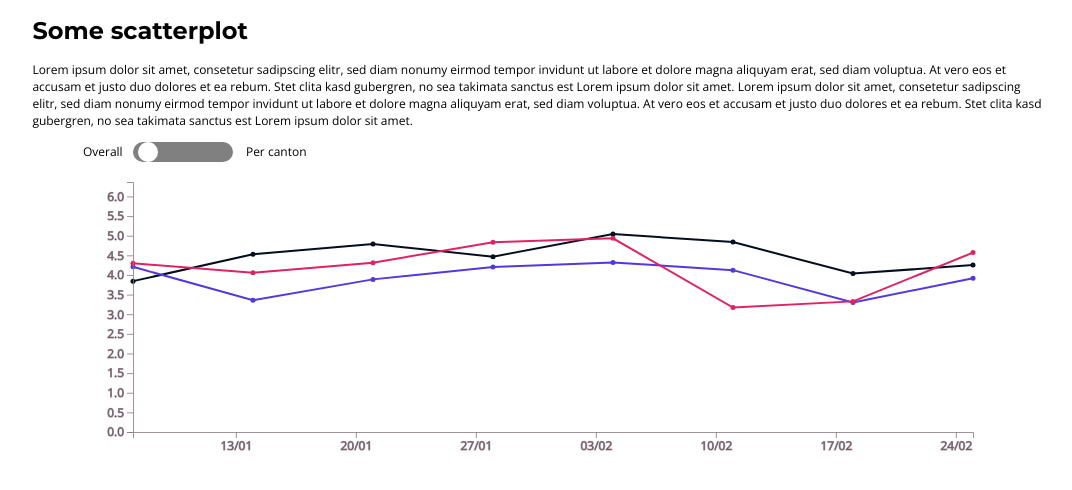
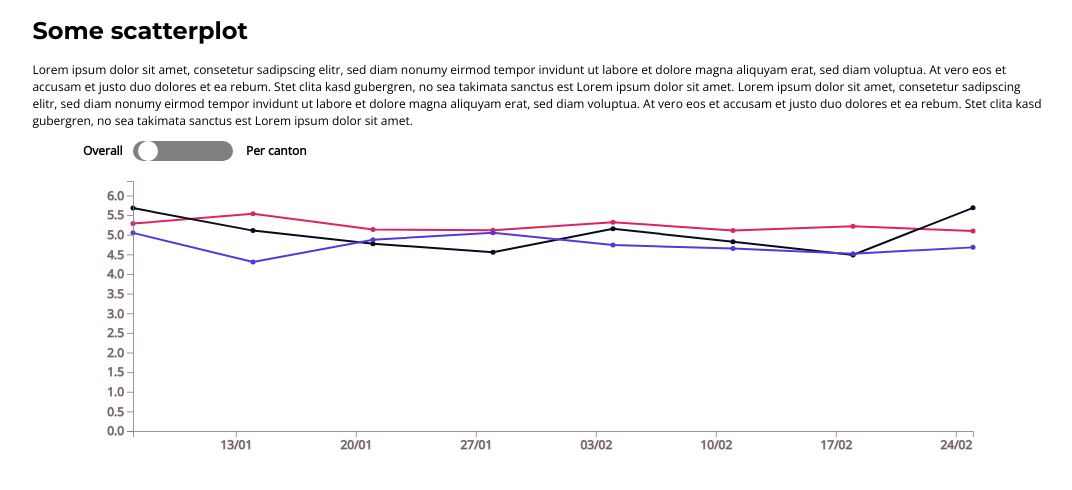
Before and after one commit to lucienbaumgartner/frontend-ddl, a plain HTML site: page graphics/scatter-plot/index.html in a window 1280 px wide. Shown: the whole page, without its empty margins (102-1174 px from the left). Drawn offline with nearby package versions, Linux system fonts and the light colour scheme.

Commit message:
full functionality

```diff
--- a/graphics/scatter-plot/script.js
+++ b/graphics/scatter-plot/script.js
@@ -1,30 +1,27 @@
+// set switch toggle to false
 document.getElementById("switch").checked = false;
 
-// parameetr variables
-var top_n = 3;
-var kt = 'Wallis';
-// set the dimensions and margins of the graph
-
-var margin = {top: 20, right: 20, bottom: 30, left: 50},
+// parameter variables
+var top_n = 3,
+    kt = 'overall',
+    colors_string = ['#DD2461', '#020D1F', '#5438dc'],
+    // dimensions and margins of the graph
+    margin = {top: 20, right: 20, bottom: 30, left: 50},
     width = document.getElementById('wrapper').offsetWidth - margin.left - margin.right,
-    height = 300 - margin.top - margin.bottom;
-console.log(document.getElementById('wrapper').offsetWidth);
-// parse the date / time
-var parseTime = d3.timeParse("%d-%b-%y");
-
-// set the ranges
-var x = d3.scaleTime().range([0, width]);
-var y = d3.scaleLinear().range([height, 0]);
-
+    height = 300 - margin.top - margin.bottom,
+    // get the date / time parser with the right format
+    parseTime = d3.timeParse("%d-%b-%y"),
+    // set the ranges for the axes
+    x = d3.scaleTime().range([0, width]),
+    y = d3.scaleLinear().range([height, 0]),
     // define the line
-var valueline = d3.line()
+    valueline = d3.line()
       .x(function(d) { return x(d.date); })
-    .y(function(d) { return y(d.Twitter_Success_Score); });
-
+      .y(function(d) { return y(d.Twitter_Success_Score); }),
     // append the svg obgect to the body of the page
     // appends a 'group' element to 'svg'
     // moves the 'group' element to the top left margin
-var svg = d3.select(".wrapper").append("svg")
+    svg = d3.select(".wrapper").append("svg")
         .attr("width", width + margin.left + margin.right)
         .attr("height", height + margin.top + margin.bottom)
       .append("g")
@@ -50,33 +47,12 @@ function firstDayOfWeek (year, week) {
     d.setDate(d.getDate() - 3);
     return d;
 }
-/*
-function multiFilter (arr, filters)  {
-    const filterKeys = Object.keys(filters);
 
-    return arr.filter(eachObj => {
-        return filterKeys.every(eachKey => {
-
-            if (!filters[eachKey].length) {
-                return true;
-            }
-
-            if (eachObj[eachKey].id) {
-                return filters[eachKey].includes(eachObj[eachKey].id );
-            } else {
-                return filters[eachKey].some(f => eachObj[eachKey].some(v => v.id === f));
-            }
-        });
-    });
-}
-*/
 // function to draw the data
 function draw() {
   // Get the data
   d3.csv("Twitter_Score.csv", function(error, data) {
     if (error) throw error;
-    console.log(data);
-    //data = data.filter(function(d) { !d.Canton == ''; } );
 
     // format the data
     data.forEach(function(d) {
@@ -88,6 +64,74 @@ function draw() {
     // Scale the range of the data
     x.domain(d3.extent(data, function(d) { return d.date; }));
     y.domain([0, d3.max(data, function(d) { return d.Twitter_Success_Score; })]);
+
+    // logical branching between overall and canton specific scores
+    if (kt=='overall') {
+      // limit the scope of filtering to cantonal actors
+      data = data.filter(f => !f.Canton == "");
+      // aggregate data (avg twitter score per user)
+      var nested_data = d3.nest()
+        .key(function(d) { return d.User_id; })
+        .rollup(function(v) { return d3.sum(v, function(d) { return d.Twitter_Success_Score; }); })
+        .entries(data);
+      // sort by avgs
+      nested_data.sort(function(a, b) {return d3.descending(+a.value, +b.value)});
+      // take the :top_n: users
+      var sliced_data = nested_data.slice(0,top_n);
+      // get the IDs of the top candidates
+      var ids = []
+      sliced_data.forEach(function(d){ ids.push(parseInt(d.key, 10)); });
+      // cycle through IDs to isolate the users
+      var subset = [];
+      var i;
+      for (i = 0; i < ids.length; i++) {
+        subset.push(data.filter(f => f.User_id == ids[i]))
+      }
+      // define the color domain via user ID
+      var color = d3.scaleOrdinal().domain(ids).range(colors_string)
+      // collapse nested arrays
+      var merged = [].concat.apply([], subset);
+
+      // call graphics elements
+      // lines
+      subset.forEach(
+        function(d){
+          console.log(d);
+          // console.log(subset.filter(function(x){ return x.User_id == d;}));
+          var path = svg.append("path")
+              .data(d)
+              .attr("class", "line")
+              .style("stroke", function(d) { // Add dynamically
+                    return d.color = color(d.User_id); })
+              .attr("d", valueline(d));
+        }
+      )
+      // circles
+      svg.selectAll(".dot")
+          .data(merged)
+        .enter().append("circle")
+          .attr('class', 'dot')
+          .attr("r", 0)
+          .attr("cx", function(d) { return x(d.date); })
+          .attr("cy", function(d) { return y(d.Twitter_Success_Score); })
+          .style("fill", function(d) { return color(d.User_id); })
+        .transition()
+          .duration(document.getElementById('wrapper').offsetWidth * 2)
+          .attr("r", 2.5);
+      // add the x axis
+      svg.append("g")
+          .attr("class", "axis")
+          .attr("transform", "translate(0," + height + ")")
+          .call(d3.axisBottom(x)
+            .ticks(5)
+            .tickFormat(d3.timeFormat("%d/%m")));
+      // add the y axis
+      svg.append("g")
+          .attr("class", "axis")
+          .call(d3.axisLeft(y));
+
+    }else{
+      // aggregate on canton and user level
       var nested_data = d3.nest()
         .key(function(d) { return d.Canton; })
         .key(function(d) { return d.User_id; })
@@ -98,71 +142,46 @@ function draw() {
           return d3.descending(+a.value, +b.value)
         });
       });
-    console.log(nested_data);
+      // isolate cantons
       var cantons = []
       nested_data.forEach(function(d) { cantons.push(d.key); });
       cantons = cantons.sort().filter( function(x){ return !x ==""});
-    console.log(cantons);
-
+      // create dropdown menu to select canton based on canton list
       var dropper = document.getElementById('drop-down')
-
       cantons.forEach(function(d) {
         var opt = document.createElement('option');
         opt.value = d;
         opt.innerHTML = d;
         dropper.appendChild(opt);
       })
-
+      // filter the :n_top: candidates
       var sliced_data = []
       nested_data.forEach(function(d) {
-      sliced_data.push({'Canton' : d.key, 'vars' : d.values.slice(0,3).filter( function(x){ return x.value > 0; })});
+        sliced_data.push({'Canton' : d.key, 'vars' : d.values.slice(0,top_n).filter( function(x){ return x.value > 0; })});
       });
-    console.log(sliced_data);
-
+      // get their IDs
       var ids = []
       sliced_data.forEach(function(d){ d.vars.forEach(function(x){ ids.push(parseInt(x.key, 10)); }); });
-    console.log(ids);
-    /*
-    var dummy = [{User_id: '1', name: 'a'}, {User_id: '2', name: 'b'}, {User_id: '3', name: 'c'}]
-    var ids = [1,2]
-    console.log(ids);
-    console.log(dummy);
-
-    const result = dummy.filter(f => ids.includes(parseInt(f.User_id, 10)));
-    console.log(result);
-
-    console.log(data.User_id);
-    */
-    /*
-    let filters = {
-    User_id: ids,
-    Canton: kt
-    };
-    console.log(data);
-    console.log(filters);
-    console.log(multiFilter(data, filters));
-    console.log(data.forEach(function(d) { multiFilter(d, filters); }));
-    */
-    //console.log(data.filter(f => ids.includes(parseInt(f.User_id), 10)).forEach(function(x){x.filter(x.Canton==kt);}));
-    // Add the valueline path.
-    //data.forEach(function(x){console.log(parseInt(x.User_id, 10));});
+      // create the subset based on their IDs
       var subset = data.filter(f => ids.includes(parseInt(f.User_id), 10) && f.Canton == kt)
-    console.log(subset);
-
+      // get unique IDs
       var elements = [];
       subset.forEach(function(d){ elements.push(d.User_id); });
       elements = [...new Set(elements)];
       console.log(elements);
-
+      // group data on candidate level
       var dataNest = d3.nest()
             .key(function(d) {return d.User_id;})
             .entries(subset);
-
-    var color = d3.scaleOrdinal().domain(elements).range(['#020D1F',  '#5438dc', '#DD2461'])
-
+      console.log(elements);
+      // create color scale based on user IDs
+      var color = d3.scaleOrdinal().domain(elements).range(colors_string)
+      // call svg elements
+      //lines
       dataNest.forEach(
         function(d){
-        // console.log(subset.filter(function(x){ return x.User_id == d;}));
+          console.log(d);
+          console.log(subset.filter(function(x){ return x.User_id == d;}));
           var path = svg.append("path")
               .data([subset.filter(function(x){ return x.User_id == d; })])
               .attr("class", "line")
@@ -171,22 +190,7 @@ function draw() {
               .attr("d", valueline(d.values));
         }
       )
-    /*
-    var path = document.querySelector('.path');
-    var length = path.getTotalLength();
-    path
-      .style('stroke-dasharray', 1000)
-      .style('stroke-dashoffset', 1000)
-      .style('animation', 'dash 5s linear alternate forward')
-      */
-    /*
-    svg.append("path")
-        .data([data.filter(f => ids.includes(parseInt(f.User_id), 10) && f.Canton == kt)])
-        .attr("class", "line")
-        .attr("d", valueline);
-    */
-
-    // add dots to plot
+      // add circles to plot
       svg.selectAll(".dot")
           .data(data.filter(f => ids.includes(parseInt(f.User_id), 10) && f.Canton == kt))
         .enter().append("circle")
@@ -198,7 +202,6 @@ function draw() {
         .transition()
           .duration(document.getElementById('wrapper').offsetWidth * 2)
           .attr("r", 2.5);
-
       // add the x axis
       svg.append("g")
           .attr("class", "axis")
@@ -206,17 +209,28 @@ function draw() {
           .call(d3.axisBottom(x)
             .ticks(5)
             .tickFormat(d3.timeFormat("%d/%m")));
-
       // add the y axis
       svg.append("g")
           .attr("class", "axis")
           .call(d3.axisLeft(y));
+
+    };
   });
 };
 
-// call the funtion initially
+// canton vs. overall
+// add even listener for whenever the user toggles between overall and canton view
+document.getElementById("switch").addEventListener("change", function(x){
+  if (document.getElementById("switch").checked){
+    kt = 'Aargau'
+  }else{
+    kt = 'overall'
+  }
+  d3.selectAll("g > *").remove();
   draw();
+});
 
+// add event listener for whenever a new new canton is chosen
 function changeEventHandler(event) {
   kt = event.target.value;
   console.log(kt);
@@ -224,9 +238,5 @@ function changeEventHandler(event) {
   draw();
 }
 
-function changeToggle(event) {
-  kt = event.target.value;
-  console.log(kt);
-  d3.selectAll("g > *").remove()
+// call the svg initially
 draw();
-}
--- a/graphics/scatter-plot/styles.css
+++ b/graphics/scatter-plot/styles.css
@@ -27,6 +27,7 @@ svg {
 }
 select {
   margin: 0px 10px;
+  vertical-align: middle;
 }
 
 .outer-container {
@@ -70,6 +71,7 @@ select {
 
 .toggle-text {
   vertical-align: middle;
+  font-weight: bold;
 }
 
 input[type=checkbox]{
```
Lines whose indentation alone changed are shown as unchanged.
